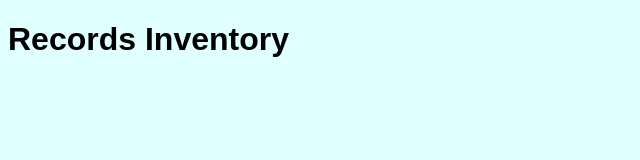
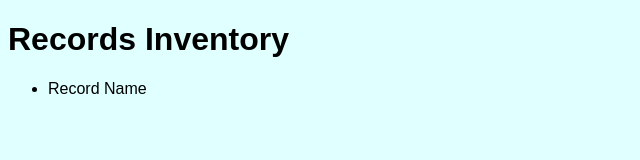
Before and after one commit to julisbf/graphql-full, a React (Create React App) app in the folder client/: page / in a window 1280 px wide. Shown: the top 160 px of the page, without its empty margins (0-640 px from the left). Built offline with nearby package versions, Linux system fonts and the light colour scheme.

Commit message:
Modify App to render the new RecordList component

```diff
--- a/client/src/App.js
+++ b/client/src/App.js
@@ -1,10 +1,12 @@
 import React, { Component } from 'react'
+import RecordList from './components/RecordList'
 
 class App extends Component {
   render() {
     return (
-      <div className="App">
+      <div id="main">
         <h1> Records Inventory </h1>
+        <RecordList />
       </div>
     )
   }
```
